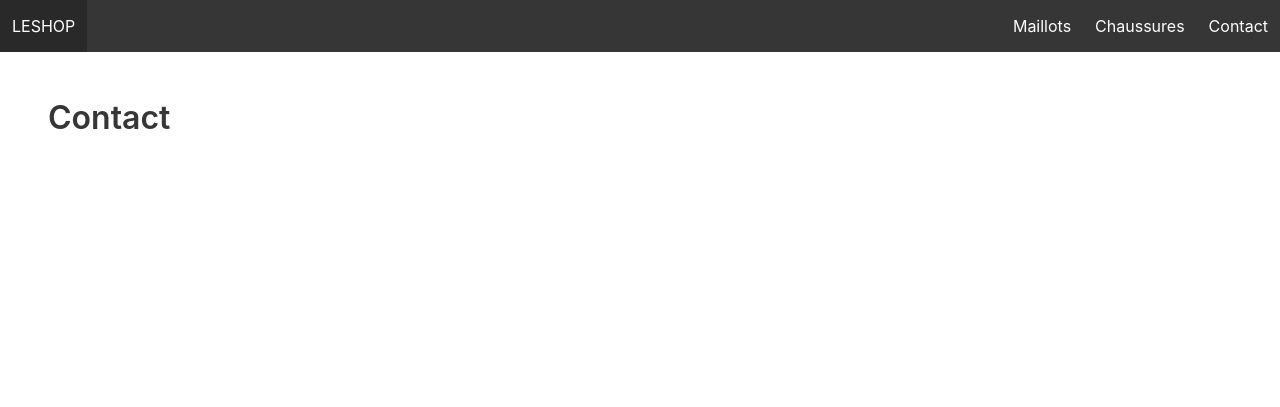
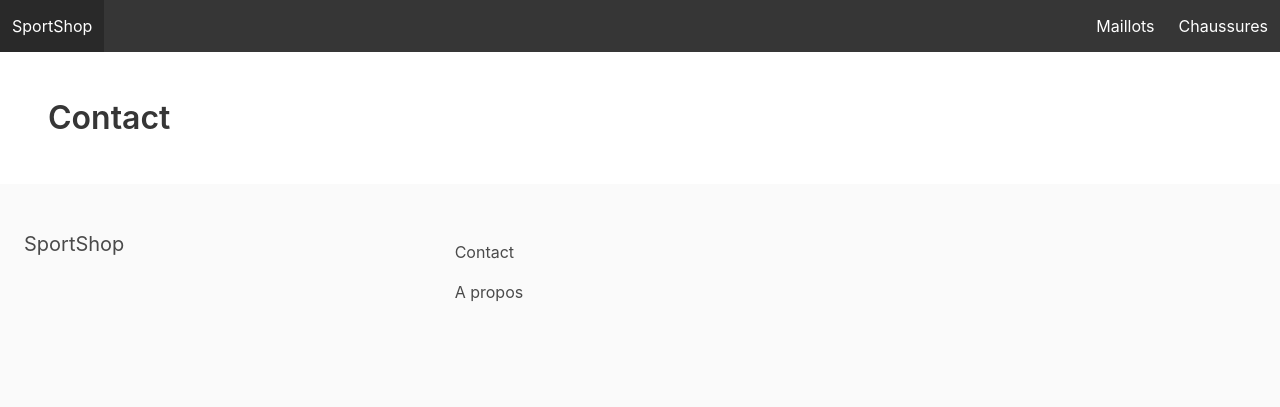
Before and after one commit to fdslvl/projetesig, a Django app: page /contact/ in a window 1280 px wide. Shown: the top 407 px of the page. Run offline with Django 3.2, Linux system fonts and the light colour scheme; data comes from the database, SQL or seed files in the repository.

Commit message:
Footer + A propos
Création d'un footer
Contact intégré au footer
ajout d'une page a propos

```diff
--- /dev/null
+++ b/leshop/apps/core/templates/apropos.html
@@ -0,0 +1,5 @@
+{% extends 'base.html' %}
+
+{% block content %}
+    <h1 class="title">A propos</h1>
+{% endblock %}}
--- a/leshop/apps/core/templates/base.html
+++ b/leshop/apps/core/templates/base.html
@@ -3,14 +3,14 @@
 	<head>
 		<meta charset="utf-8">
 		<meta name="viewport" content="width=device-width, initial-scale=1">
-		<title>LeShop</title>
+		<title>SportShop</title>
         <link rel="stylesheet" href="https://cdn.jsdelivr.net/npm/bulma@0.9.0/css/bulma.min.css"> <!-- framework javascript : bulma -->
         </head>
 
     <body>
         <nav class="navbar is-dark">
             <div class="navbar-brand">
-                <a class="navbar-item" href="{% url 'homepage' %}"> LESHOP </a> <!-- Logo -->
+                <a class="navbar-item" href="{% url 'homepage' %}"> SportShop</a> <!-- Logo -->
 
                 <a role="button" class="navbar-burger burger"  aria-label="menu" aria-expanded="false" data-target="main-navbar"> <!-- menu "burger" pour téléphones -->
                     <span aria-hidden="true"></span>
@@ -24,7 +24,6 @@
                     {% for categorie in menu_categories %} <!-- Pour chaque catégorie dans ma database, l'ajouter à la navbar -->
                         <a href ="{% url 'categorie_detail' categorie.slug %}" class="navbar-item">{{ categorie.nom }}</a>
                     {% endfor %}
-                    <a href="{% url 'contact' %}" class="navbar-item">Contact</a>
                 </div>
             </div>
         </nav>
@@ -33,5 +32,18 @@
             {% block content %}  <!-- template django -->
             {% endblock %}
         </section>
+
+        <footer class="footer">
+            <div class="columns">
+                <div clasS="column is-4">
+                    <h2 class="subtitle">SportShop</h2>
+                </div>
+                <div clasS="column is-8">
+                    <a href="{% url 'contact' %}" class="navbar-item">Contact</a>
+                    <a href="{% url 'apropos' %}" class="navbar-item">A propos</a>
+                </div>
+            </div>
+        </footer>
+
     </body>
     </html>
--- a/leshop/apps/core/views.py
+++ b/leshop/apps/core/views.py
@@ -15,3 +15,6 @@ def homepage(request):  # Permet de rendre la page html
 
 def contact(request):
     return render(request, 'contact.html')
+
+def apropos(request):
+    return render(request, 'apropos.html')
--- a/leshop/leshop/urls.py
+++ b/leshop/leshop/urls.py
@@ -16,12 +16,13 @@ Including another URLconf
 from django.contrib import admin
 from django.urls import path
 
-from apps.core.views import homepage, contact
+from apps.core.views import homepage, contact, apropos
 from apps.store.views import produit_detail, categorie_detail
 
 urlpatterns = [
     path('', homepage, name='homepage'),
     path('contact/', contact, name='contact'),
+    path('apropos/', apropos, name='apropos'),
     path('<slug:categorie_slug>/<slug:slug>/', produit_detail,  name="produit_detail"),
     path('<slug:slug>/', categorie_detail,  name="categorie_detail"),
     path('admin/', admin.site.urls),
```
